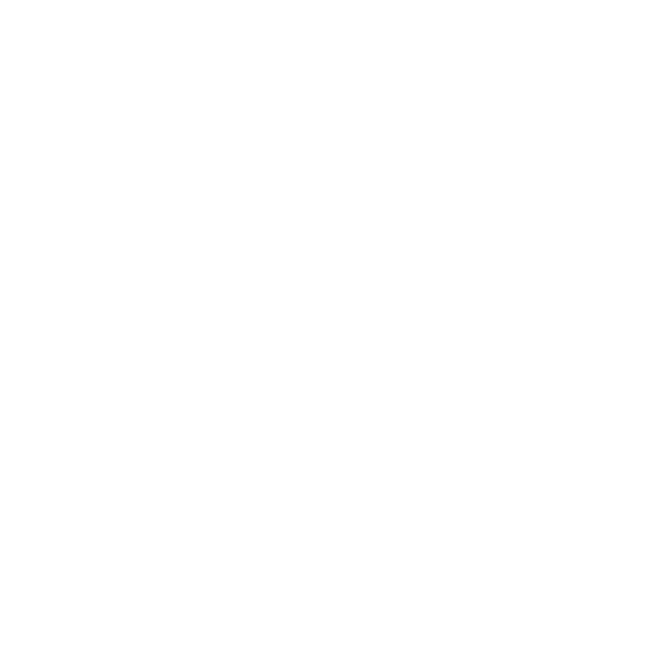
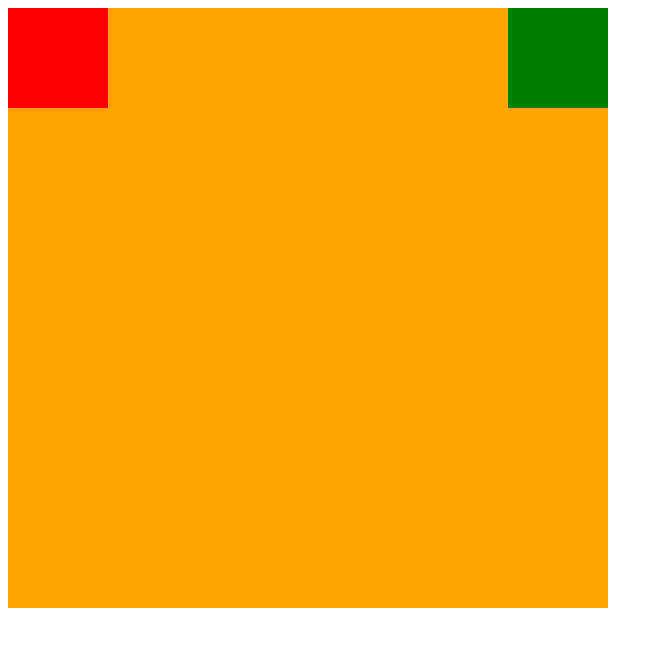
Before and after one commit to REngie-engineer/CSS_review, a plain HTML site: page index.html in a window 1280 px wide. Shown: the whole page, without its empty margins (0-663 px from the left). Drawn offline with Linux system fonts and the light colour scheme.

Commit message:
updated css

```diff
--- a/index.html
+++ b/index.html
@@ -7,6 +7,11 @@
     <link rel="stylesheet" href="style.css">
 </head>
 <body>
-
+    <section id="container">
+        <div id="top-left" class="child"></div>
+        <div id="top-right" class="child"></div>
+        <div id="bottom-left" class="child"></div>
+        <div id="bottom-right" class="child"></div>
+      </section>
 </body>
 </html>
--- a/style.css
+++ b/style.css
@@ -0,0 +1,34 @@
+#container {
+    position: relative;
+    width: 600px;
+    height: 600px;
+    background: orange;
+  }
+
+  .child {
+    position: absolute;
+    width: 100px;
+    height: 100px;
+  }
+
+  #top-left {
+    background: red;
+    top: 0;
+    left: 0;
+  }
+
+  #top-right {
+    background: green;
+    top: 0;
+    right: 0;
+  }
+  #bottom-right {
+    background: green;
+    top: 0;
+    right: 0;
+  }
+  #bottom-left {
+    background: green;
+    top: 0;
+    right: 0;
+  }
```
